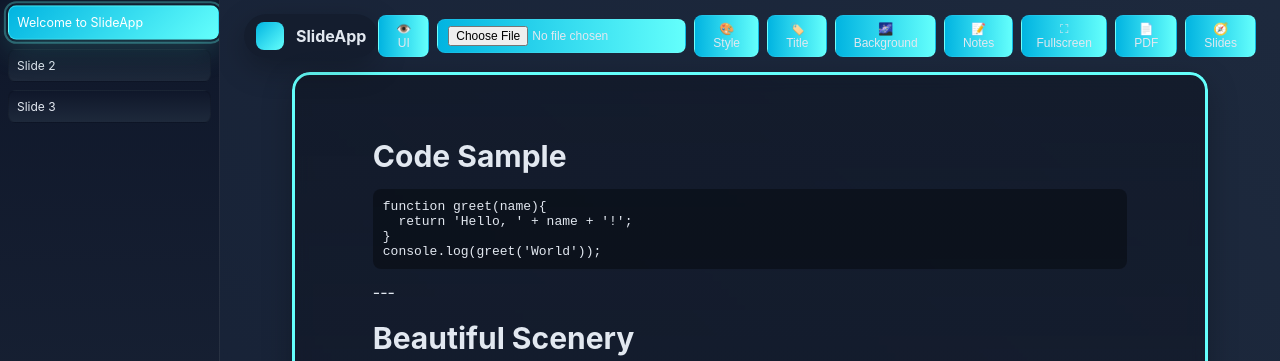
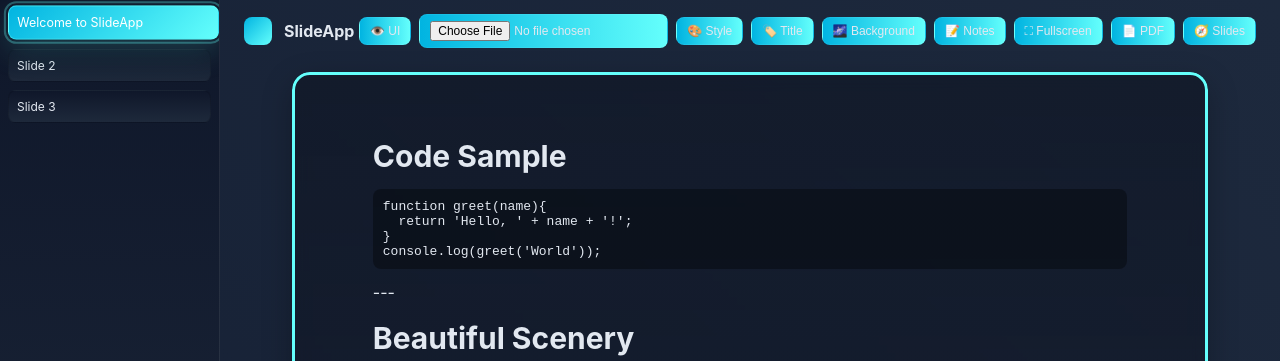
Before and after one commit to anjurad/slider, a website: page slide_app_v_0_91.html in a window 1280 px wide. Shown: the top 361 px of the page. Drawn offline with Linux system fonts and the light colour scheme.

Commit message:
UI: remove brand pill background and shadow so app name displays as plain text (fix Light 1 preset visual)

```diff
--- a/slide_app_v_0_91.html
+++ b/slide_app_v_0_91.html
@@ -53,7 +53,8 @@
 
     .deck{position:relative;flex:1;height:100vh;overflow:hidden}
     .deck-header{position:absolute;top:14px;left:24px;right:24px;display:flex;align-items:center;justify-content:space-between;z-index:5}
-    .brand{display:flex;align-items:center;gap:12px;padding:8px 12px;background:rgba(17,24,39,.55);border-radius:999px;box-shadow:var(--shadow)}
+  /* Show brand as plain text (no pill) so presets like Light 1 don't create a grey rounded background */
+  .brand{display:flex;align-items:center;gap:12px;padding:0;background:transparent;border-radius:0;box-shadow:none}
     .brand-badge{height:28px;width:28px;border-radius:8px;background:linear-gradient(135deg,var(--primary),var(--accent))}
     .brand-name{font-weight:700}
     .deck-tools{display:flex;gap:8px;align-items:center}
```
